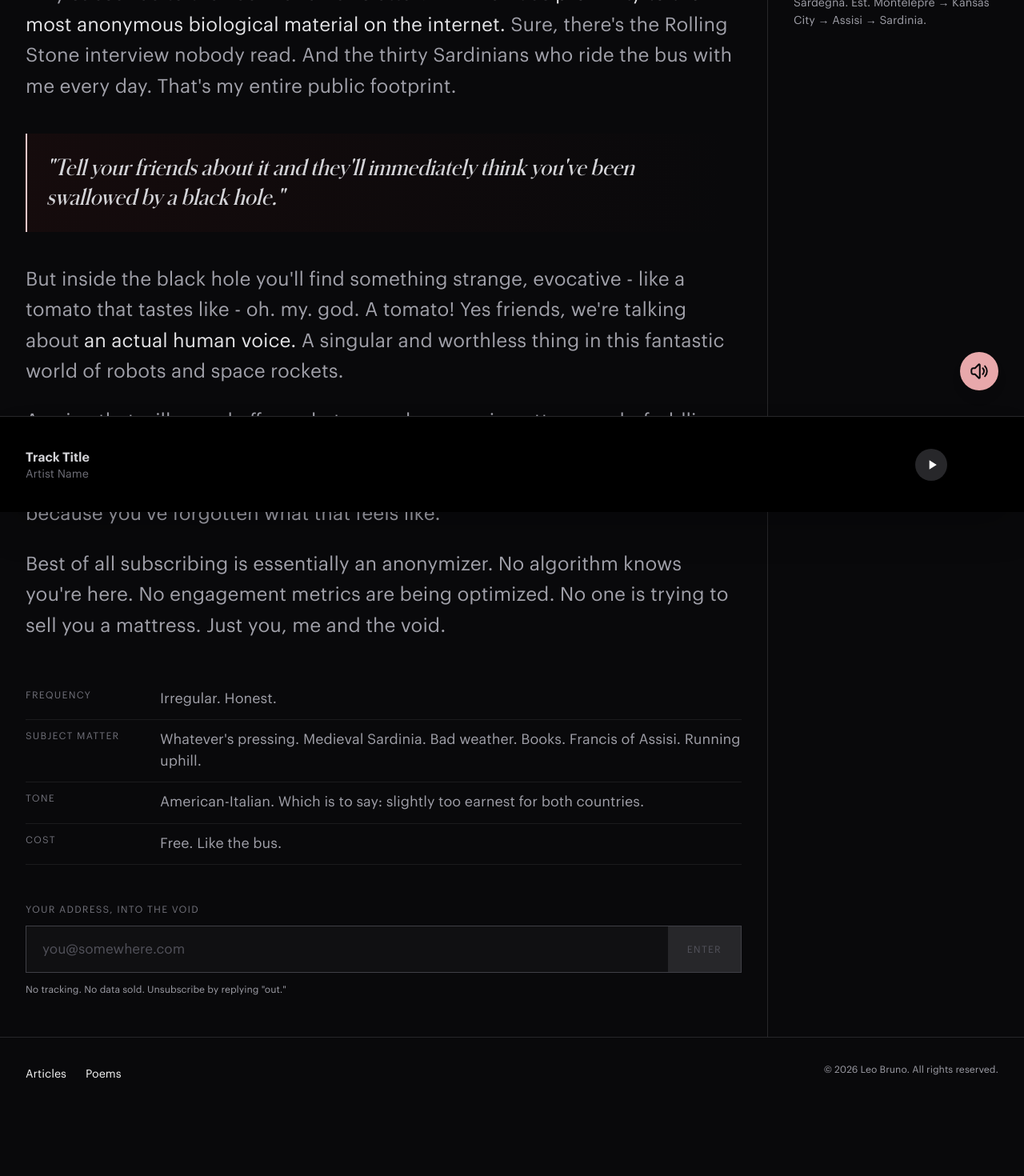
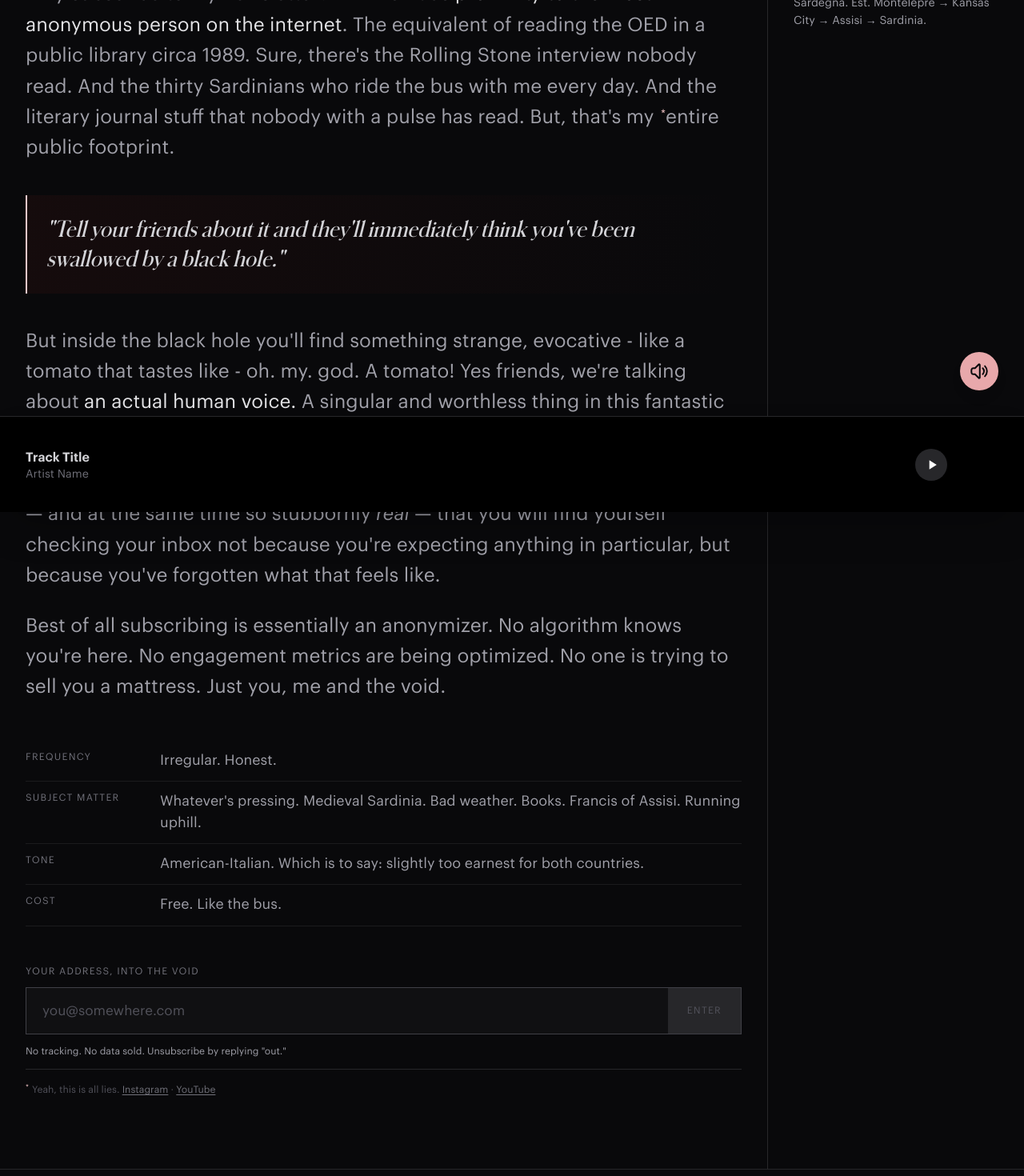
Before and after one commit to joedeluca/leobruno, a Next.js app: page /newsletter in a window 1280 px wide. Shown: the part 280-1750 px from the top of the page at 80% size. Before the commit the page ends 1669 px from the top, so only its background shows below. Built offline with nearby package versions, Linux system fonts and the light colour scheme.

Commit message:
Update newsletter page content and add footnote with social media links

```diff
--- a/app/newsletter/page.tsx
+++ b/app/newsletter/page.tsx
@@ -66,12 +66,12 @@ export default function NewsletterPage() {
           }}
         >
           <p>
-            Why subscribe to the Leo Bruno newsletter? Think of it as{" "}
+            Why subscribe to my newsletter? Think of it as {" "}
             <strong className="text-zinc-200 font-normal">
-              proximity to the most anonymous biological material on the internet.
-            </strong>{" "}
+              proximity to the most anonymous person on the internet
+            </strong>. The equivalent of reading the OED in a public library circa 1989.{" "}
             Sure, there's the Rolling Stone interview nobody read. And the thirty
-            Sardinians who ride the bus with me every day. That's my entire
+            Sardinians who ride the bus with me every day. And the literary journal stuff that nobody with a pulse has read. But, that's my <sup className="text-tiepolo-pink-600 ml-0.5 text-sm">*</sup>entire
             public footprint.
           </p>
         </div>
@@ -137,6 +137,32 @@ export default function NewsletterPage() {
 
         {/* Form */}
         <SubscribeForm />
+
+              {/* Footnote */}
+        <p
+          className="text-zinc-600 text-xs leading-relaxed mb-10 border-t border-zinc-800 pt-4"
+          style={{ fontFamily: '"Graphik", system-ui, sans-serif' }}
+        >
+          <sup className="text-tiepolo-pink-600 mr-1">*</sup>
+          Yeah, this is all lies.{" "}
+          <a
+            href="https://www.instagram.com/theleobruno/"
+            target="_blank"
+            rel="noopener noreferrer"
+            className="text-zinc-500 hover:text-zinc-300 transition-colors underline underline-offset-2"
+          >
+            Instagram
+          </a>
+          {" · "}
+          <a
+            href="https://www.youtube.com/@TheLeoBruno"
+            target="_blank"
+            rel="noopener noreferrer"
+            className="text-zinc-500 hover:text-zinc-300 transition-colors underline underline-offset-2"
+          >
+            YouTube
+          </a>
+        </p>
       </div>
 
       {/* Sidebar — 25% */}
```
